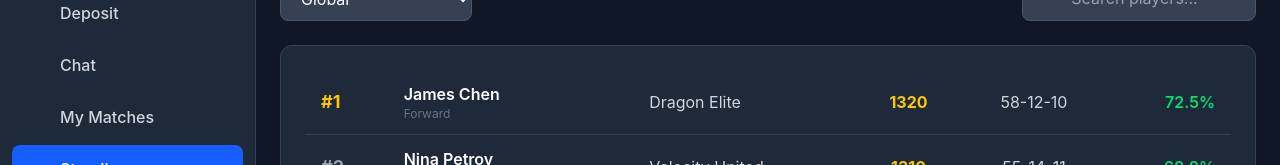
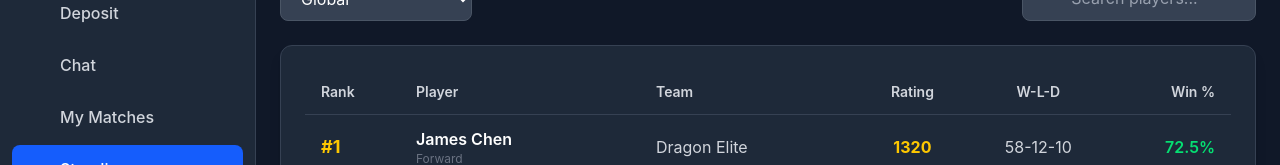
Before and after one commit to shahidanwaar-developer/soccer-game, a React (Vite) app: page /standings in a window 1280 px wide. Shown: the part 256-421 px from the top of the page. Built offline with nearby package versions, Linux system fonts and the light colour scheme; some icons are missing.

Commit message:
changed standing page

```diff
--- a/src/pages/StandingsPage.tsx
+++ b/src/pages/StandingsPage.tsx
@@ -44,7 +44,16 @@ export default function StandingsPage() {
 
       <Card className="overflow-x-auto">
         <table className="w-full text-left">
-
+          <thead>
+            <tr className="border-b border-gray-700">
+              <th className="px-4 py-3 text-sm font-semibold text-gray-300">Rank</th>
+              <th className="px-4 py-3 text-sm font-semibold text-gray-300">Player</th>
+              <th className="px-4 py-3 text-sm font-semibold text-gray-300">Team</th>
+              <th className="px-4 py-3 text-sm font-semibold text-gray-300 text-center">Rating</th>
+              <th className="px-4 py-3 text-sm font-semibold text-gray-300 text-center">W-L-D</th>
+              <th className="px-4 py-3 text-sm font-semibold text-gray-300 text-right">Win %</th>
+            </tr>
+          </thead>
           <tbody>
             {filteredPlayers.map((player, index) => {
               const totalMatches = player.wins + player.losses + player.draws;
```
